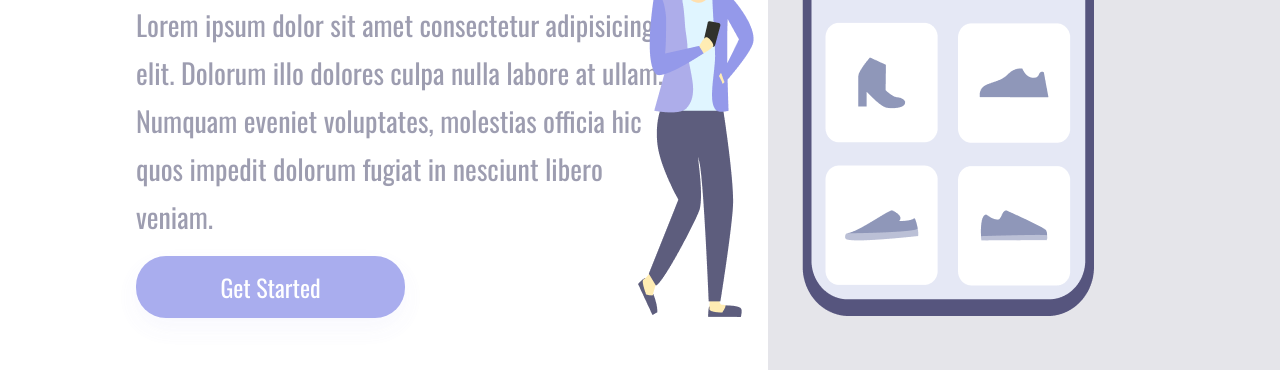
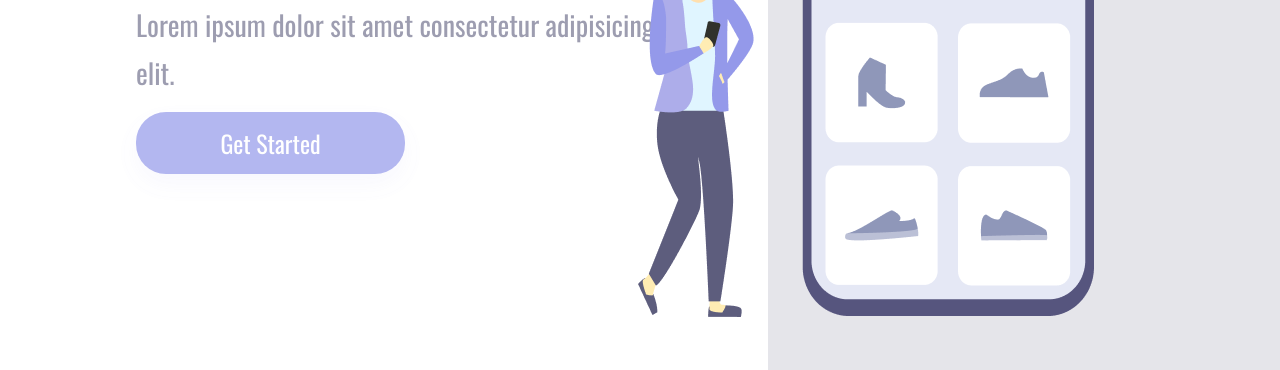
Before and after one commit to AlefReis20/Projeto-Responsivo, a plain HTML site: page index.html in a window 1280 px wide. In both pictures the pointer is over the button "Get Started". Shown: the part 430-800 px from the top of the page. Drawn offline with nearby package versions, Linux system fonts and the light colour scheme; files whose address does not match are found by name.

Commit message:
Alteração no oppacity no styles.css e alteração do da tag p.

```diff
--- a/estilo.css
+++ b/estilo.css
@@ -65,7 +65,7 @@ p {
 }
 
 .main-button:hover{
-    opacity: 0.8;
+    opacity: 0.7;
 }
 
 .main-button:active{
--- a/index.html
+++ b/index.html
@@ -14,7 +14,7 @@
     <div class="wrapper">
         <section class="container-left">
             <h1>Easy Shopping Via Mobile</h1>
-            <p>Lorem ipsum dolor sit amet consectetur adipisicing elit. Dolorum illo dolores culpa nulla labore at ullam. Numquam eveniet voluptates, molestias officia hic quos impedit dolorum fugiat in nesciunt libero veniam.</p>
+            <p>Lorem ipsum dolor sit amet consectetur adipisicing elit.</p>
             <button class="main-button">Get Started</button>
         </section>
 
```
